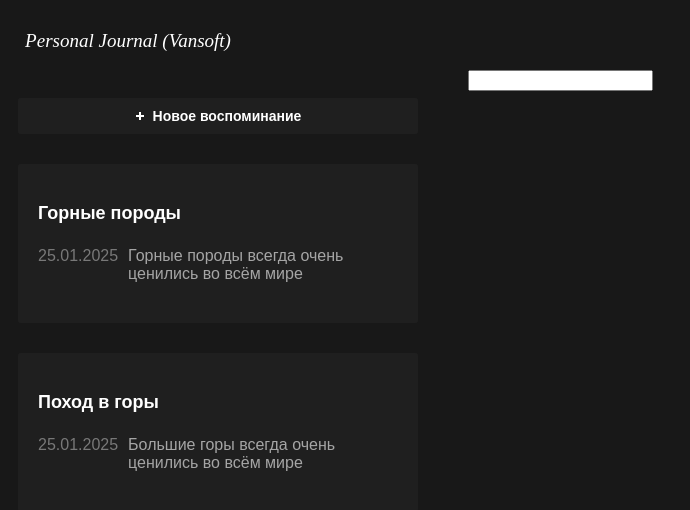
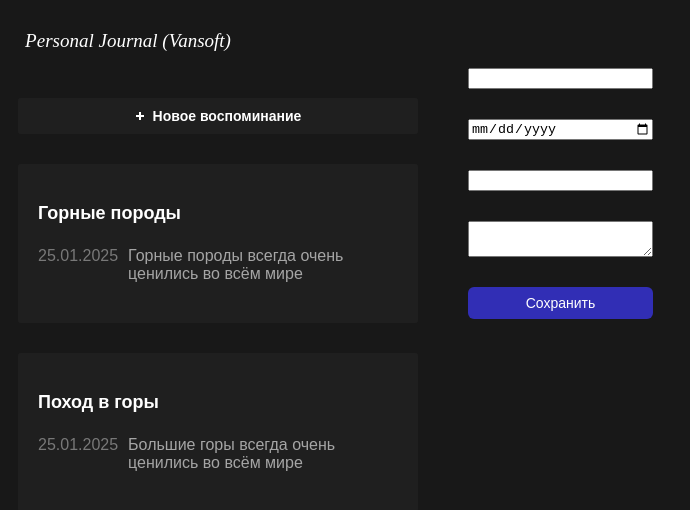
Before and after one commit to Ivan2000-web/MyRecords_React, a React (Vite) app: page / in a window 1280 px wide. Shown: the top 510 px of the page, without its empty margins (0-690 px from the left). Built offline with nearby package versions, Linux system fonts and the light colour scheme.

Commit message:
add: journal form component

```diff
--- a/src/App.jsx
+++ b/src/App.jsx
@@ -1,5 +1,4 @@
 import './App.css';
-import Button from './components/Button/Button';
 import CardButton from './components/CardButton/CardButton';
 import JournalItem from './components/JournalItem/JournalItem';
 import JournalList from './components/JournalList/JournalList';
@@ -7,7 +6,7 @@
 import Body from './layouts/Body/Body';
 import Header from './components/Header/Header';
 import JournalAddButton from './components/JournalAddButton/JournalAddButton';
-import { useState } from 'react';
+import JournalForm from './components/JournalForm/JournalForm';
 
 function App() {
 
@@ -24,17 +23,11 @@
     }
   ]
 
-  const [inputData, setInputData] = useState('');
-
-  const inputChanged = ( event ) => {
-    setInputData( event.target.value );
-  };
-
   return (
     <div className='app'>
       <LeftPanel>
-        <Header/>
-        <JournalAddButton/>
+        <Header />
+        <JournalAddButton />
         <JournalList>
           <CardButton>
             <JournalItem
@@ -53,7 +46,7 @@
         </JournalList>
       </LeftPanel>
       <Body>
-        <input type='text' value={inputData} onChange={inputChanged}></input>
+        <JournalForm />
       </Body>
     </div>
   )
--- a/src/components/Button/Button.css
+++ b/src/components/Button/Button.css
@@ -4,9 +4,10 @@
     font-family: inherit;
     cursor: pointer;
     transition: background 0.25s;
-    font-size: 16px;
+    font-size: 14px;
     border: none;
-  }
+    color: white;
+}
 
 .button:hover {
     background-color: #222096;
--- a/src/components/Button/Button.jsx
+++ b/src/components/Button/Button.jsx
@@ -1,16 +1,10 @@
-import './Button.css'
-import { useState } from 'react'
+import './Button.css';
 
-function Button() {
-  const [text, setText] = useState('Сохранить');
-
-  const clicked = () => {
-    setText('Закрыть');
-  }
+function Button({ text }) {
 
   return (
-    <button onClick={clicked} className='button accent'>{text}</button>
+    <button className='button accent'>{text}</button>
   )
 }
 
-export default Button
+export default Button;
--- /dev/null
+++ b/src/components/JournalForm/JournalForm.css
@@ -0,0 +1,5 @@
+.journal-form {
+    display: flex;
+    flex-direction: column;
+    gap: 30px;
+}
--- /dev/null
+++ b/src/components/JournalForm/JournalForm.jsx
@@ -0,0 +1,33 @@
+import './JournalForm.css';
+import { useState } from 'react';
+import Button from '../Button/Button';
+
+function JournalForm() {
+
+    const [inputData, setInputData] = useState('');
+
+    const inputChanged = (event) => {
+        setInputData(event.target.value);
+    };
+
+    const addJournalItem = (e) => {
+        e.preventDefault();
+        const formData = new FormData(e.target);
+        const formProps = Object.fromEntries(formData);
+        console.log(formProps);
+    }
+
+    return (
+        <>
+            <form className="journal-form" onSubmit={addJournalItem}>
+                <input type='text' name='title' />
+                <input type='date' name='date' />
+                <input type='text' name='tag' value={inputData} onChange={inputChanged}></input>
+                <textarea name='post'></textarea>
+                <Button text="Сохранить" />
+            </form>
+        </>
+    )
+}
+
+export default JournalForm;
```
